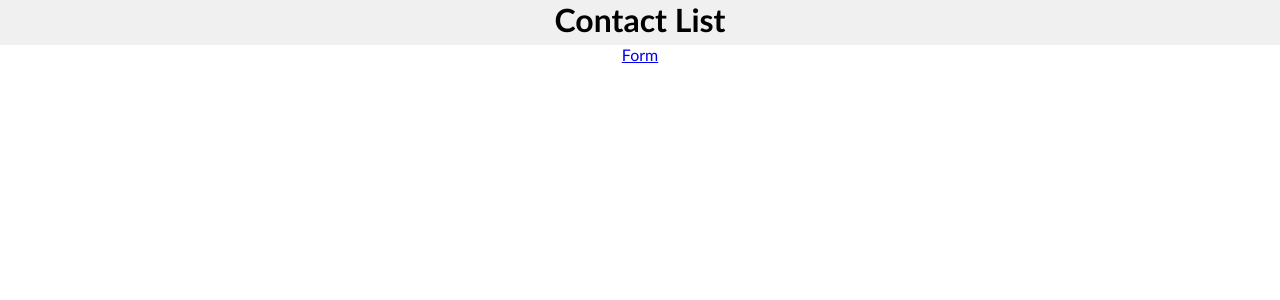
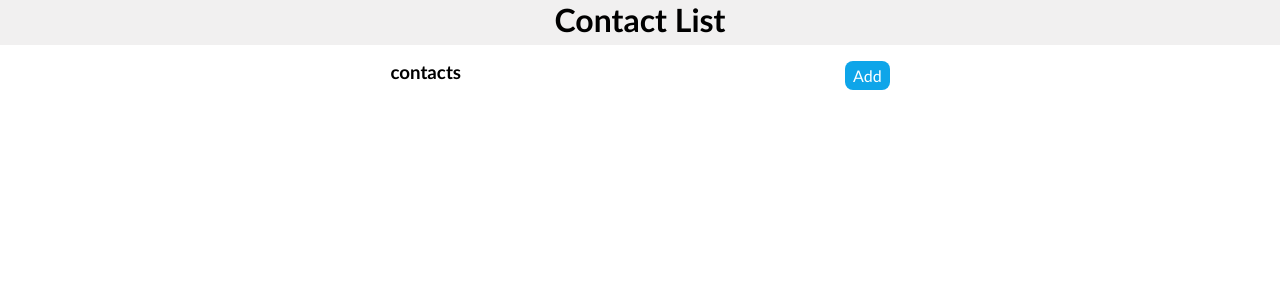
Before and after one commit to esmailireza/ContactList-Project, a React (Create React App) app: page / in a window 1280 px wide. Shown: the top 300 px of the page. Built offline with nearby package versions, Linux system fonts and the light colour scheme.

Commit message:
styles to button add and delete and so on

```diff
--- a/src/components/ContactList.js
+++ b/src/components/ContactList.js
@@ -1,10 +1,16 @@
 import { Link } from "react-router-dom";
 import Contact from "./Contact";
-
+import styles from "../components/form.module.css";
+console.log(styles);
 const ContactList = ({ contacts, onDelete }) => {
   return (
     <>
-      <Link to="/add">Form</Link>
+      <div className={styles.nav}>
+        <h3>contacts</h3>
+        <Link to="/add" className={styles.buttonAdd}>
+          Add
+        </Link>
+      </div>
       {contacts.map((contact) => {
         return <Contact onDelete={onDelete} contact={contact} />;
       })}
--- a/src/components/form.module.css
+++ b/src/components/form.module.css
@@ -36,7 +36,7 @@ input {
 }
 .btn {
   color: white;
-  background-color: blue;
+  background-color: #0284c7;
   border: 0;
   border-radius: 0.5rem;
   padding: 0.4rem 0;
@@ -50,6 +50,7 @@ input {
   justify-content: center;
   background-color: rgb(241, 240, 240);
   padding-bottom: 0.4rem;
+  align-items: center;
   width: 100%;
 }
 .ul {
@@ -70,7 +71,21 @@ button {
   background-color: rgb(241, 240, 240);
 }
 .icon {
-  color: red;
+  color: #dc2626;
   font-size: 1.1rem;
   cursor: pointer;
 }
+.nav {
+  display: flex;
+  width: 39%;
+  justify-content: space-between;
+  margin-top: 1rem;
+}
+
+.buttonAdd {
+  background-color: #0ea5e9;
+  border-radius: 0.5rem;
+  padding: 0.3rem 0.5rem;
+  text-decoration: none;
+  color: white;
+}
```
